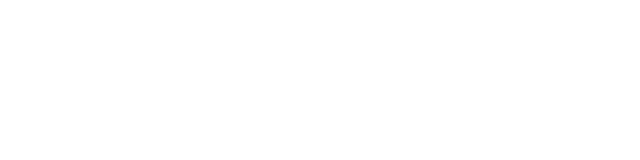
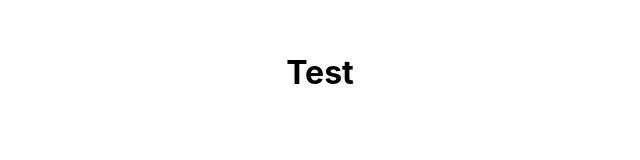
Before and after one commit to uziel78/bits-and-bots, a Next.js app: page / in a window 1280 px wide. Shown: the part 328-488 px from the top of the page, without its empty margins (320-960 px from the left). Built offline with nearby package versions, Linux system fonts and the light colour scheme.

Commit message:
index change

```diff
--- a/pages/index.js
+++ b/pages/index.js
@@ -10,7 +10,9 @@
         <meta name="description" content="Bits&Bots landing page" />
       </Head>
 
-      <main className={styles.main}></main>
+      <main className={styles.main}>
+        <h1>Test</h1>
+      </main>
 
       <footer className={styles.footer}></footer>
     </div>
```
